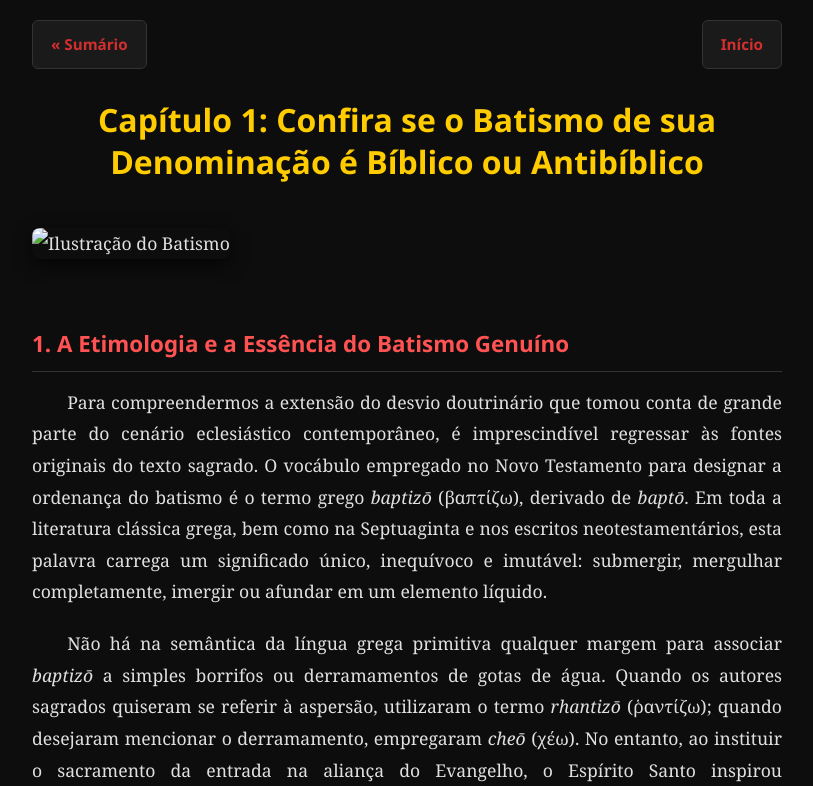
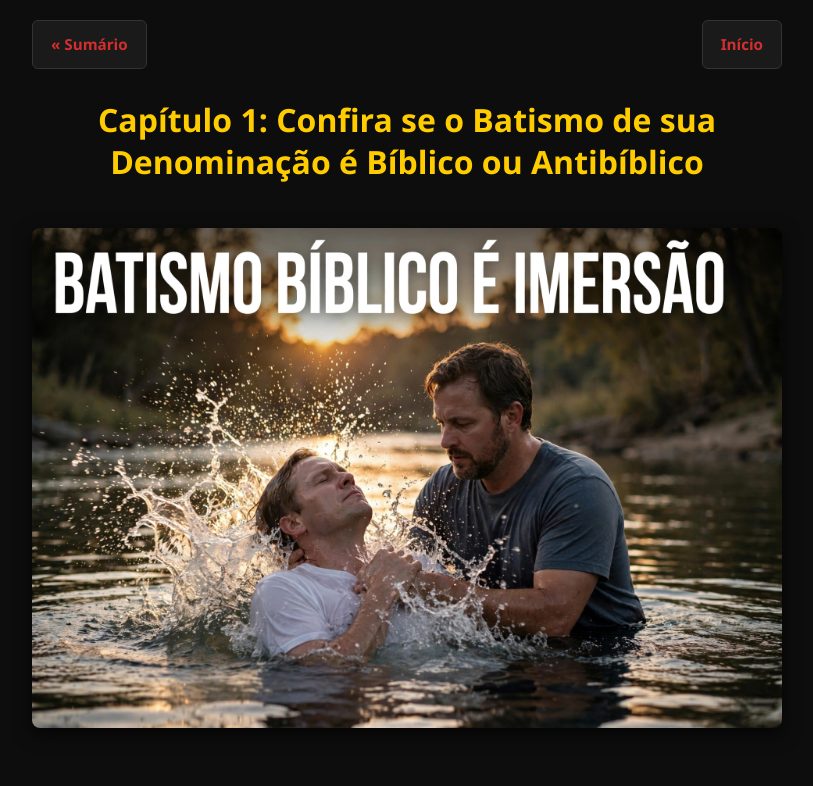
Before and after one commit to escolateologicavance-debug/Livro-Descubra-se-Voc-Congrega-em-Uma-Igreja-Herege, a plain HTML site: page 2.html in a window 1280 px wide. Shown: the top 786 px of the page, without its empty margins (233-1046 px from the left). Drawn offline with Linux system fonts and the light colour scheme.

Commit message:
Update image source in 2.html

```diff
--- a/2.html
+++ b/2.html
@@ -123,7 +123,7 @@ font-family: 'Segoe UI', sans-serif;
 
 <h1>Capítulo 1: Confira se o Batismo de sua Denominação é Bíblico ou Antibíblico</h1>
 
-<img src="1.png" alt="Ilustração do Batismo" class="chapter-img">
+<img src="1-img.png" alt="Ilustração do Batismo" class="chapter-img">
 
 <h2>1. A Etimologia e a Essência do Batismo Genuíno</h2>
 <p>Para compreendermos a extensão do desvio doutrinário que tomou conta de grande parte do cenário eclesiástico contemporâneo, é imprescindível regressar às fontes originais do texto sagrado. O vocábulo empregado no Novo Testamento para designar a ordenança do batismo é o termo grego <em>baptizō</em> (βαπτίζω), derivado de <em>baptō</em>. Em toda a literatura clássica grega, bem como na Septuaginta e nos escritos neotestamentários, esta palavra carrega um significado único, inequívoco e imutável: submergir, mergulhar completamente, imergir ou afundar em um elemento líquido.</p>
```
